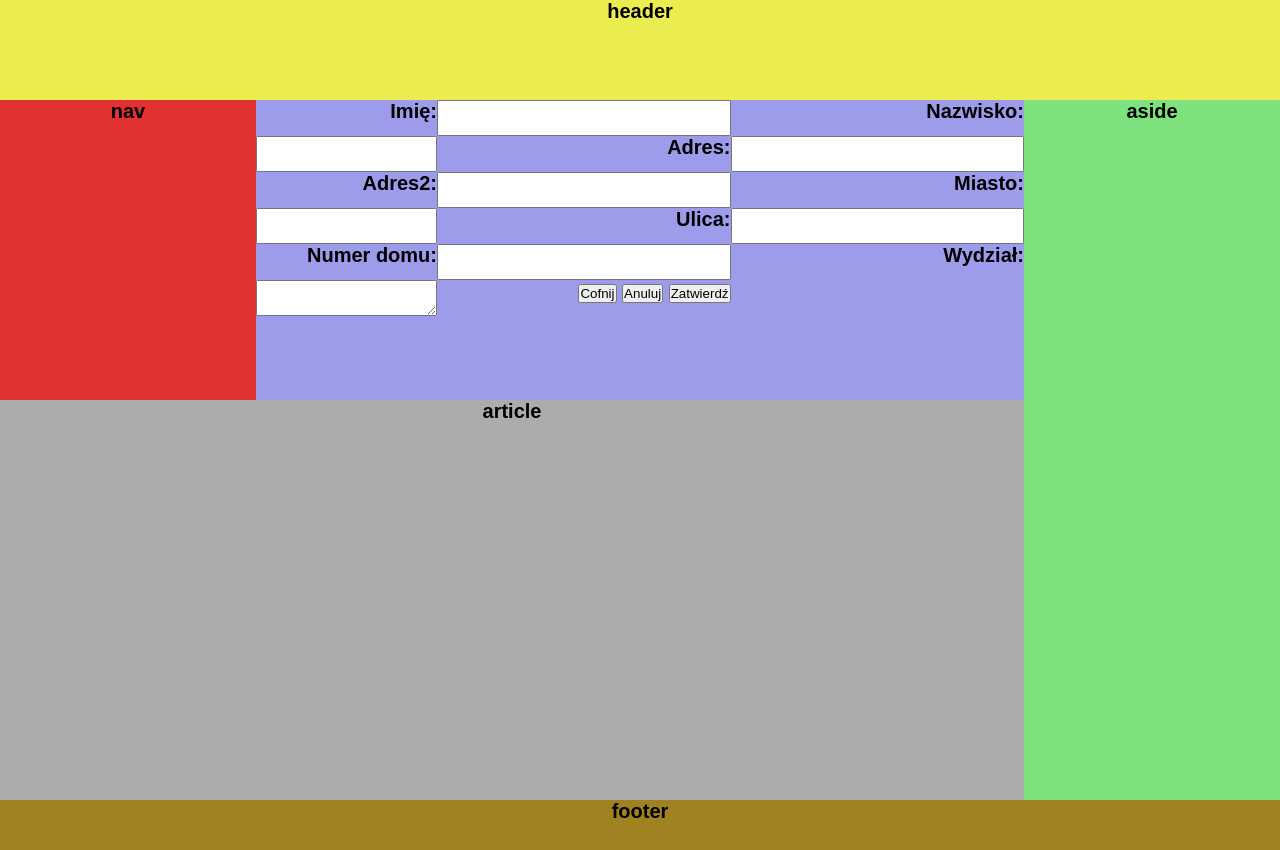
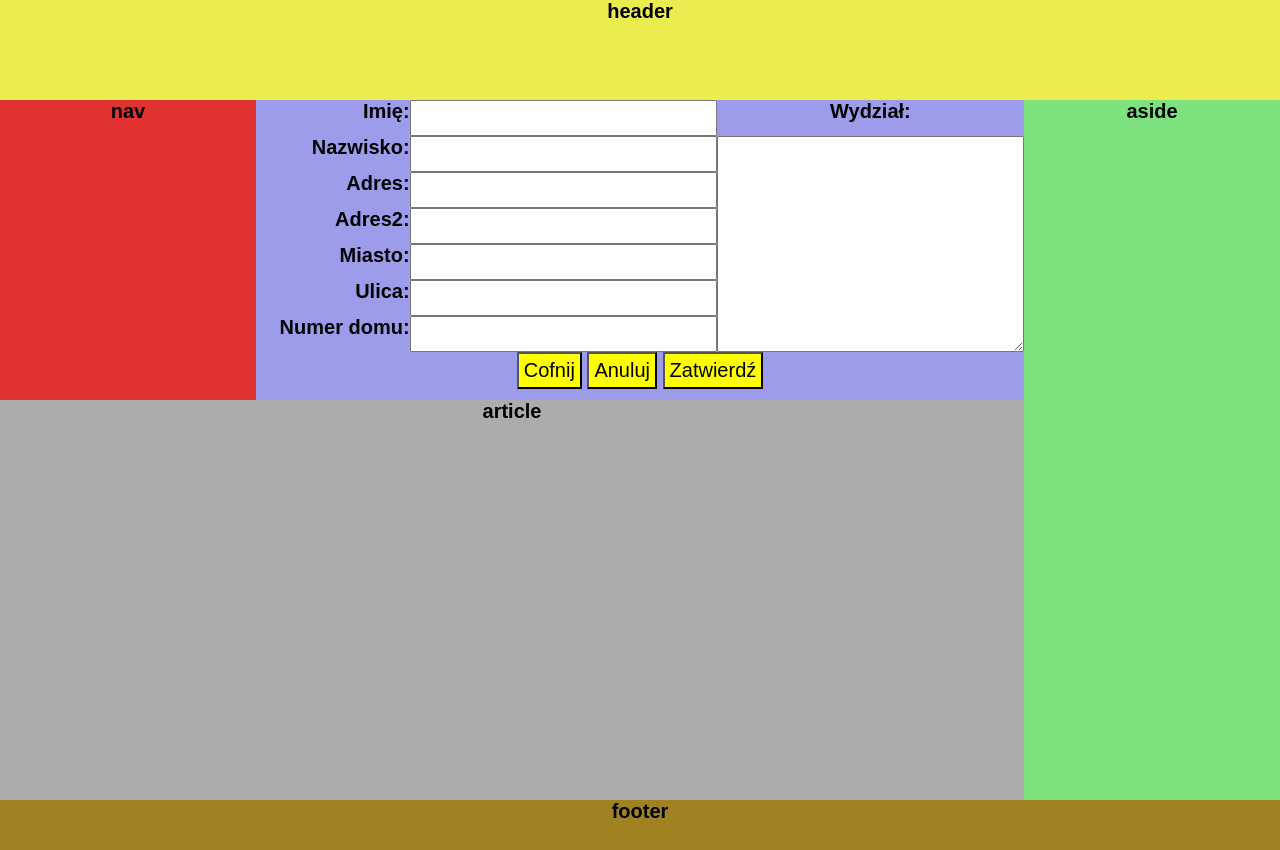
Before and after one commit to LawrencePL/Grid04_zadanie, a plain HTML site: page index.html in a window 1280 px wide. Drawn offline with Linux system fonts and the light colour scheme.

Commit message:
ver05
Rozwiązanie 1 z użyciem
grid-template-areas
grid-area

```diff
--- a/sass/style.sass
+++ b/sass/style.sass
@@ -61,3 +61,54 @@ footer
     text-align: right
     font-weight: bold
     font-size: 20px
+    grid-template-areas: "iteml1 itemi1 iteml8" "iteml2 itemi2 itemi8" "iteml3 itemi3 itemi8" "iteml4 itemi4 itemi8" "iteml5 itemi5 itemi8" "iteml6 itemi6 itemi8" "iteml7 itemi7 itemi8" "przyciski przyciski przyciski"
+    // "iteml1 itemi1 iteml8"
+    // "iteml2 itemi2 itemi8"
+    // "iteml3 itemi3 itemi8"
+    // "iteml4 itemi4 itemi8"
+    // "iteml5 itemi5 itemi8"
+    // "iteml6 itemi6 itemi8"
+    // "iteml7 itemi7 itemi8"
+    // "przyciski przyciski przyciski"
+#iteml1
+    grid-area: iteml1
+#iteml2
+    grid-area: iteml2
+#iteml3
+    grid-area: iteml3
+#iteml4
+    grid-area: iteml4
+#iteml5
+    grid-area: iteml5
+#iteml6
+    grid-area: iteml6
+#iteml7
+    grid-area: iteml7
+#iteml8
+    grid-area: iteml8
+    text-align: center
+
+#itemi1
+    grid-area: itemi1
+#itemi2
+    grid-area: itemi2
+#itemi3
+    grid-area: itemi3
+#itemi4
+    grid-area: itemi4
+#itemi5
+    grid-area: itemi5
+#itemi6
+    grid-area: itemi6
+#itemi7
+    grid-area: itemi7
+#itemi8
+    grid-area: itemi8
+
+#przyciski
+    grid-area: przyciski
+    text-align: center
+button
+    font-size: 20px
+    background-color: yellow
+    padding: 5px
```
Also changed, not shown: css/style.css.
